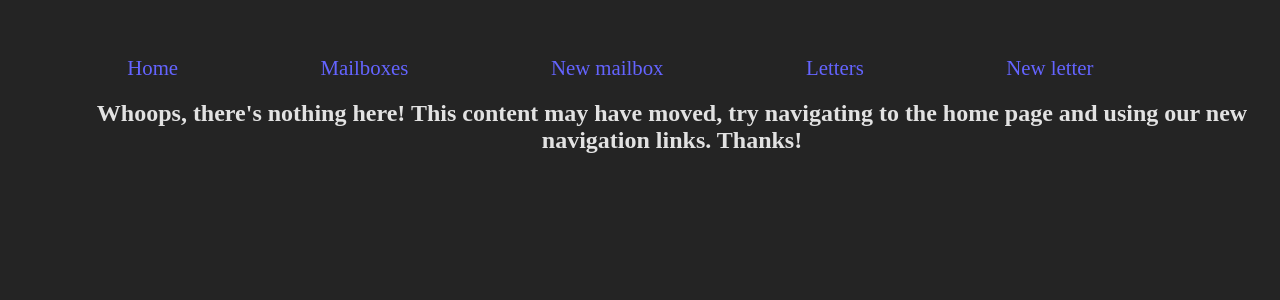
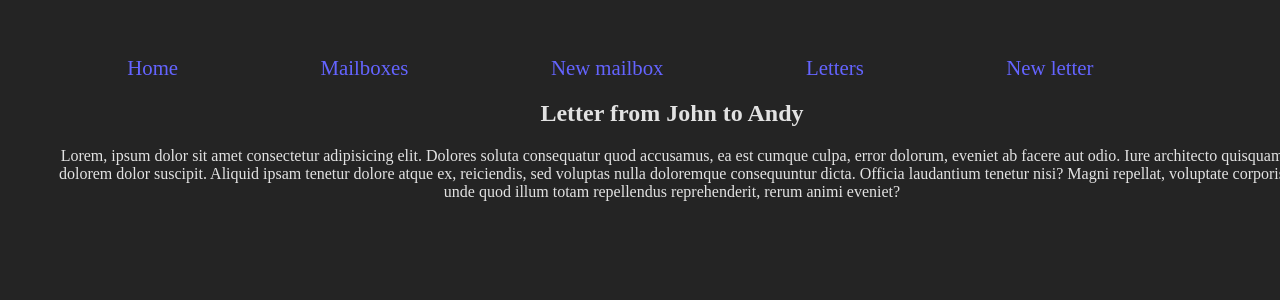
Before and after one commit to JordanChristensen/ga-section3-lab7-react-router-dom, a React (Vite) app: page /letters/1 in a window 1280 px wide. Shown: the top 300 px of the page. Built offline with nearby package versions, Linux system fonts and the light colour scheme.

Commit message:
implement letter details view

```diff
--- a/src/App.jsx
+++ b/src/App.jsx
@@ -16,7 +16,7 @@ import MailboxDetails from "./components/MailboxDetails";
 import LandingPage from "./components/LandingPage";
 import LetterList from "./components/LetterList";
 import LetterForm from "./components/LetterForm";
-// import LetterDetails from "./components/LetterDetails";
+import LetterDetails from "./components/LetterDetails";
 
 function Mailbox() {
   const [mailboxes, setMailboxes] = useState(initMailboxes);
@@ -43,6 +43,10 @@ function Mailbox() {
         />
         <Route path="/letters" element={<LetterList letters={letters} />} />
         <Route
+          path="/letters/:letterId"
+          element={<LetterDetails letters={letters} />}
+        ></Route>
+        <Route
           path="/new-letter"
           element={<LetterForm setLetters={setLetters} />}
         />
--- a/src/components/LetterDetails.jsx
+++ b/src/components/LetterDetails.jsx
@@ -0,0 +1,21 @@
+import { useParams } from "react-router-dom";
+
+export default function LetterDetails({ letters }) {
+  const thisLetterId = useParams();
+  let thisLetter = {};
+
+  letters?.map((letter) => {
+    if (letter._id === Number(thisLetterId.letterId)) {
+      thisLetter = { ...letter };
+    }
+  });
+
+  return (
+    <section>
+      <h1>
+        Letter from {thisLetter.senderName} to {thisLetter.recipientName}
+      </h1>
+      <p>{thisLetter.message}</p>
+    </section>
+  );
+}
```
